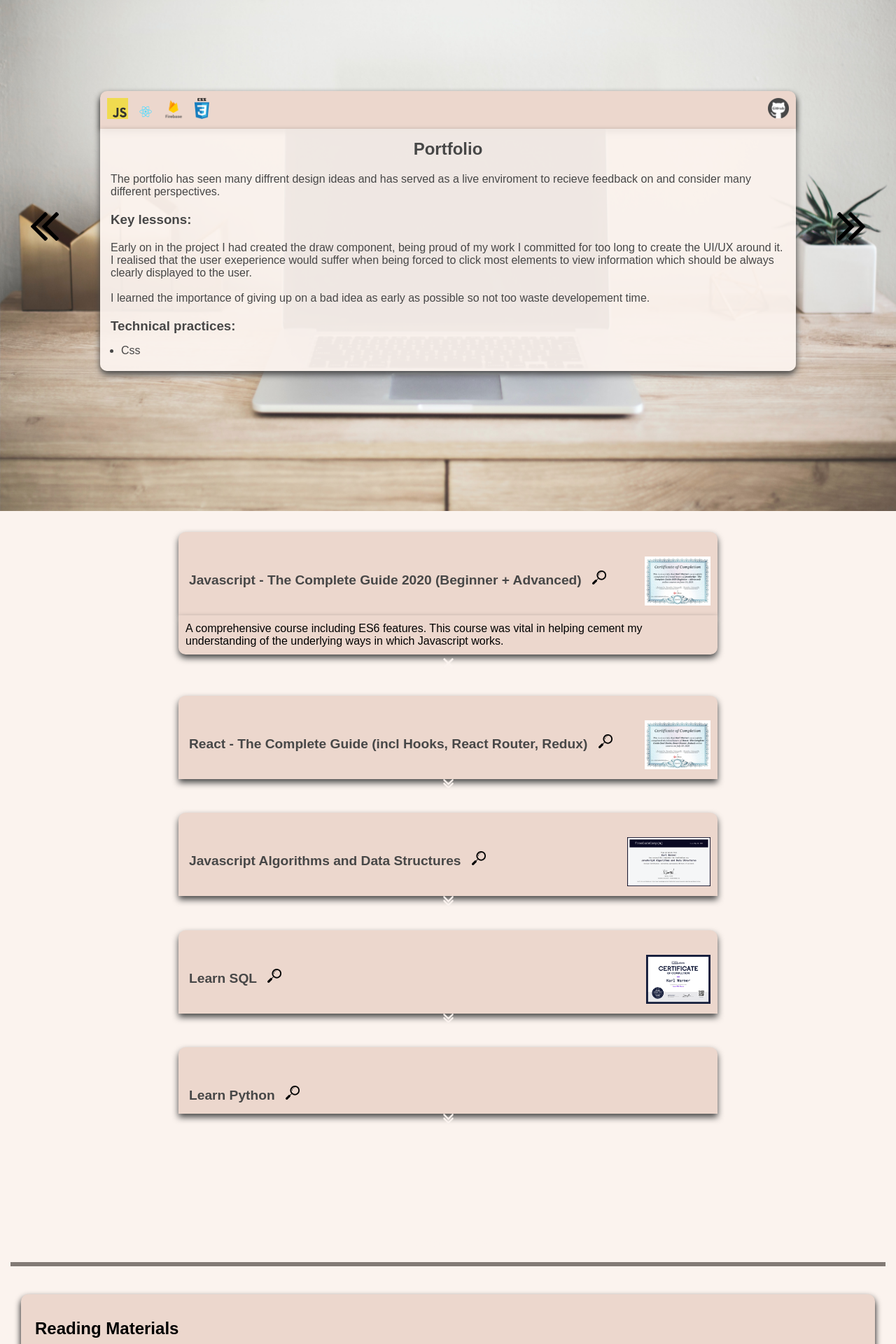
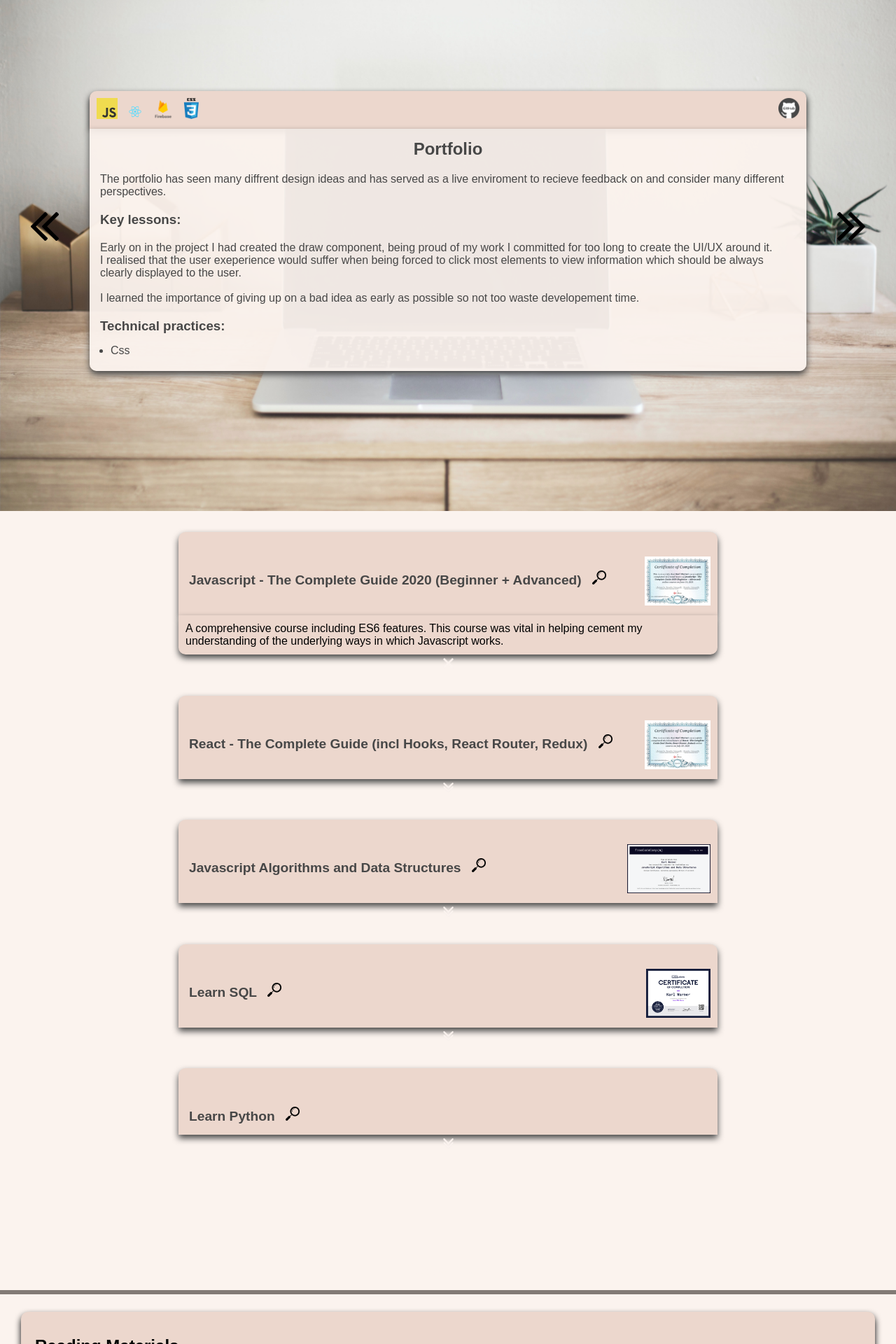
Before and after one commit to Kwarn/portfolio, a React (Create React App) app: page / in a window 1280 px wide. Shown: the part 2120-4040 px from the top of the page at 70% size. Built offline with nearby package versions, Linux system fonts and the light colour scheme.

Commit message:
fixed margin issues that caused element to overflow layout

```diff
--- a/src/Hoc/Layout/Layout.module.css
+++ b/src/Hoc/Layout/Layout.module.css
@@ -2,7 +2,6 @@
   width: 100%;
   max-width: 100%;
   height: auto;
-  overflow: hidden;
 }
 
 .Content {
--- a/src/components/ExtraInfo/ExtraInfo.module.css
+++ b/src/components/ExtraInfo/ExtraInfo.module.css
@@ -4,7 +4,7 @@
 
 .SectionTitle {
   border-bottom: 6px solid #827a75;
-  margin: 0px 15px 40px 15px;
+  /* margin: 0px 15px 40px 15px; */
   padding: 15px 0px 15px 0px;
   text-align: center;
   font-size: x-large;
--- a/src/components/Project/Project.module.css
+++ b/src/components/Project/Project.module.css
@@ -9,7 +9,6 @@
   box-shadow: 0 5px 10px rgb(0, 0, 0);
   border-radius: 10px 10px 0px 0px;
   height: auto;
-  margin: 0px 15px 0px 15px;
   background-color: #ecd7cd;
   display: flex;
   justify-content: space-between;
@@ -45,7 +44,6 @@
   border-radius: 0px 0px 10px 10px;
   background: rgba(251, 243, 238, 0.95);
   box-shadow: 0 5px 10px #474747;
-  margin: 0px 15px 0px 15px;
   padding: 5px;
 }
 
@@ -78,7 +76,6 @@
   padding: 5px 15px 15px 25px;
 }
 
-
 @media (max-width: 1400px) {
   .Project {
     max-width: 80%;
--- a/src/containers/Draw/Draw.module.css
+++ b/src/containers/Draw/Draw.module.css
@@ -1,7 +1,6 @@
 .OpenDrawWrapper {
   position: relative;
   cursor: pointer;
-  margin: -5px;
   text-align: center;
 }
 
@@ -16,7 +15,6 @@
 .DrawToggle {
   box-shadow: 0 5px 10px #474747;
   height: auto;
-  margin: 0px 15px 0px 15px;
   background-color: #f9f4ee;
 }
 
```
